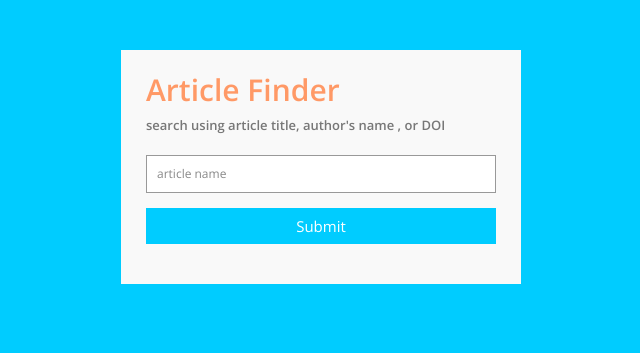
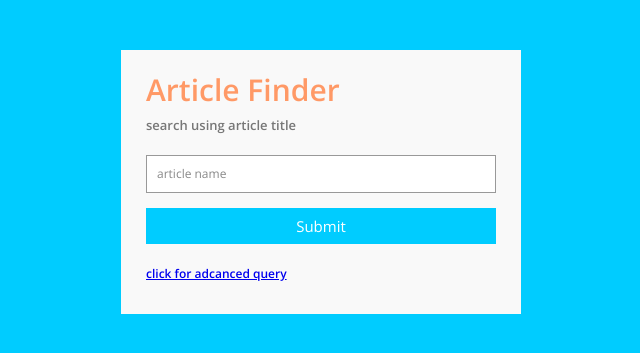
Before and after one commit to innovsm/django_article_finder, a Django app: page / in a window 1280 px wide. Shown: the top 353 px of the page, without its empty margins (319-959 px from the left). Run offline with Django 4.2, Linux system fonts and the light colour scheme.

Commit message:
Update alfa.html

```diff
--- a/templates/alfa.html
+++ b/templates/alfa.html
@@ -127,18 +127,20 @@ fieldset {
         </style>
     </head>
     <body>
+
         <div class="container">
             <form id="contact" action="/alfa" method="post">
                {% csrf_token %}
 
               <h3><b>Article Finder</b></h3>
-              <h4>search using article title, author's name , or DOI</h4>
+              <h4>search using article title</h4>
               <fieldset>
                 <input placeholder="article name" type="text" tabindex="1" required autofocus name = "test_name">
               </fieldset>
               <fieldset>
                 <button name="submit" type="submit" id="contact-submit" data-submit="...Sending">Submit</button>
               </fieldset>
+			  <a href = "adv"><b>click for adcanced query<b></a>
             </form>
 
           </div>
```
